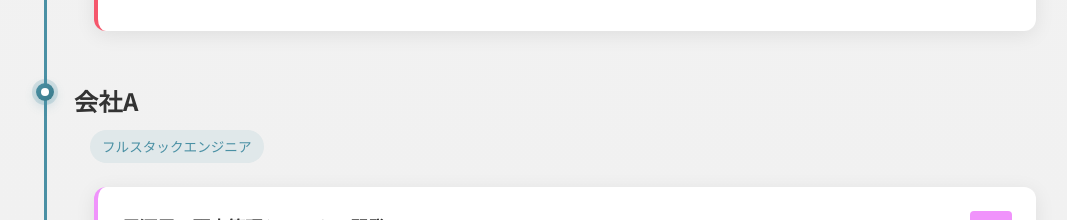
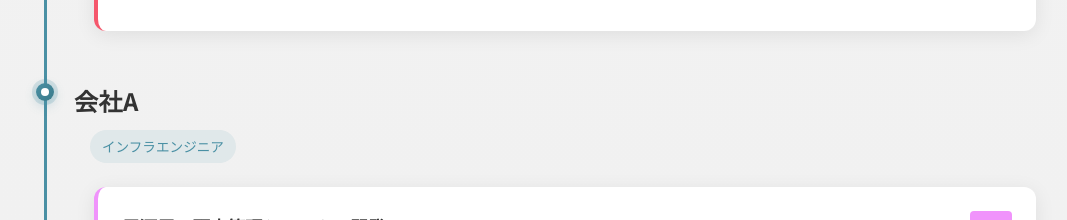
Before and after one commit to ishi720/portfolio, a Nuxt app: page /career in a window 1280 px wide. Shown: the part 3100-3320 px from the top of the page, without its empty margins (104-1171 px from the left). Built offline with nearby package versions, Linux system fonts and the light colour scheme.

Commit message:
職務経歴修正

```diff
--- a/composables/useCareer.ts
+++ b/composables/useCareer.ts
@@ -130,7 +130,7 @@ export const useCareer = () => {
         {
             name: '会社A',
             period: '',
-            position: 'フルスタックエンジニア',
+            position: 'インフラエンジニア',
             projects: [
                 {
                     name: '居酒屋の顧客管理システムの開発',
```
